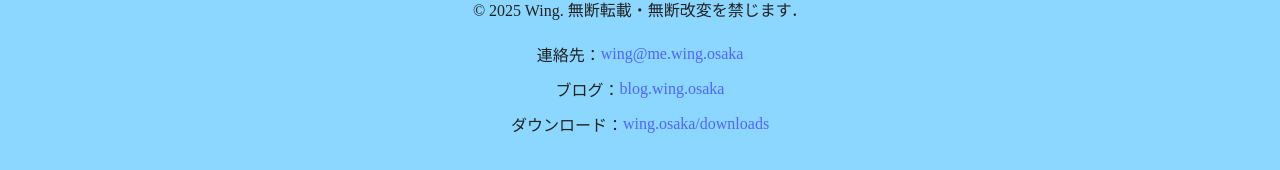
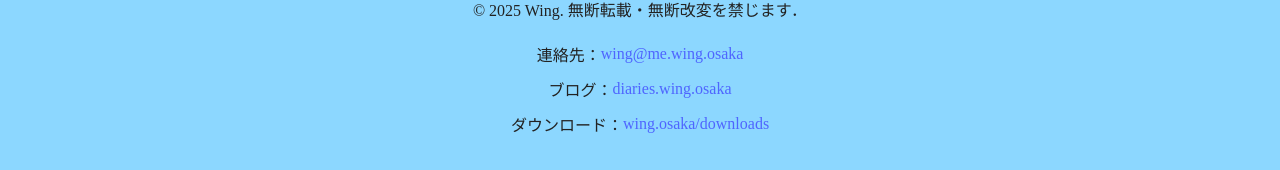
Before and after one commit to te-wing/wing-site-nextjs, a Next.js app: page / in a window 1280 px wide. Shown: the part 2572-2742 px from the top of the page. Built offline with nearby package versions, Linux system fonts and the light colour scheme; a web font is replaced by a local one.

Commit message:
Update layout.jsx

```diff
--- a/src/app/layout.jsx
+++ b/src/app/layout.jsx
@@ -40,7 +40,7 @@ export default function RootLayout({ children }) {
             </div>
             <div className="footerContainer">
               <p className='margin-0' >ブログ：</p>
-              <a href="https://r.wing.osaka/s/Blog" target="_blank">blog.wing.osaka</a>
+              <a href="https://diaries.wing.osaka" target="_blank">diaries.wing.osaka</a>
             </div>
             <div className="footerContainer">
               <p className='margin-0' >ダウンロード：</p>
```
